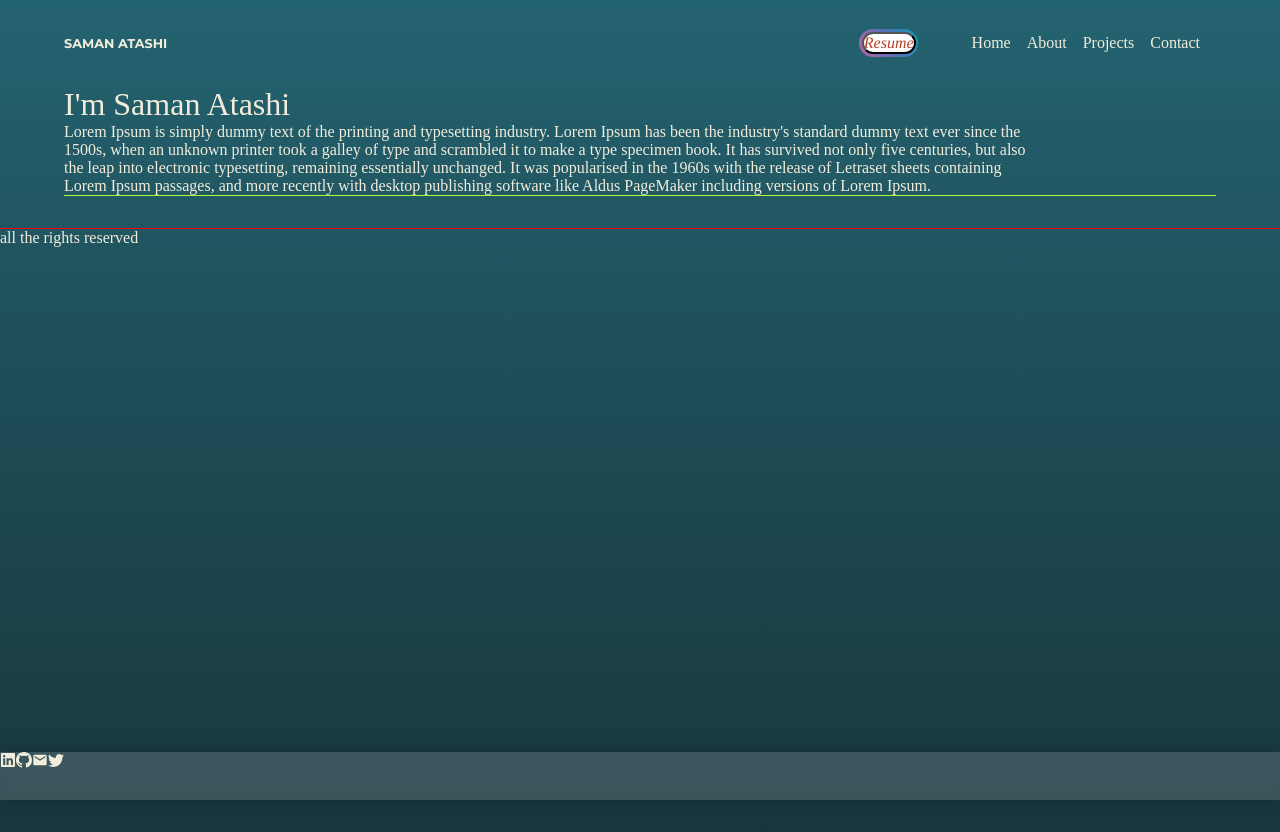
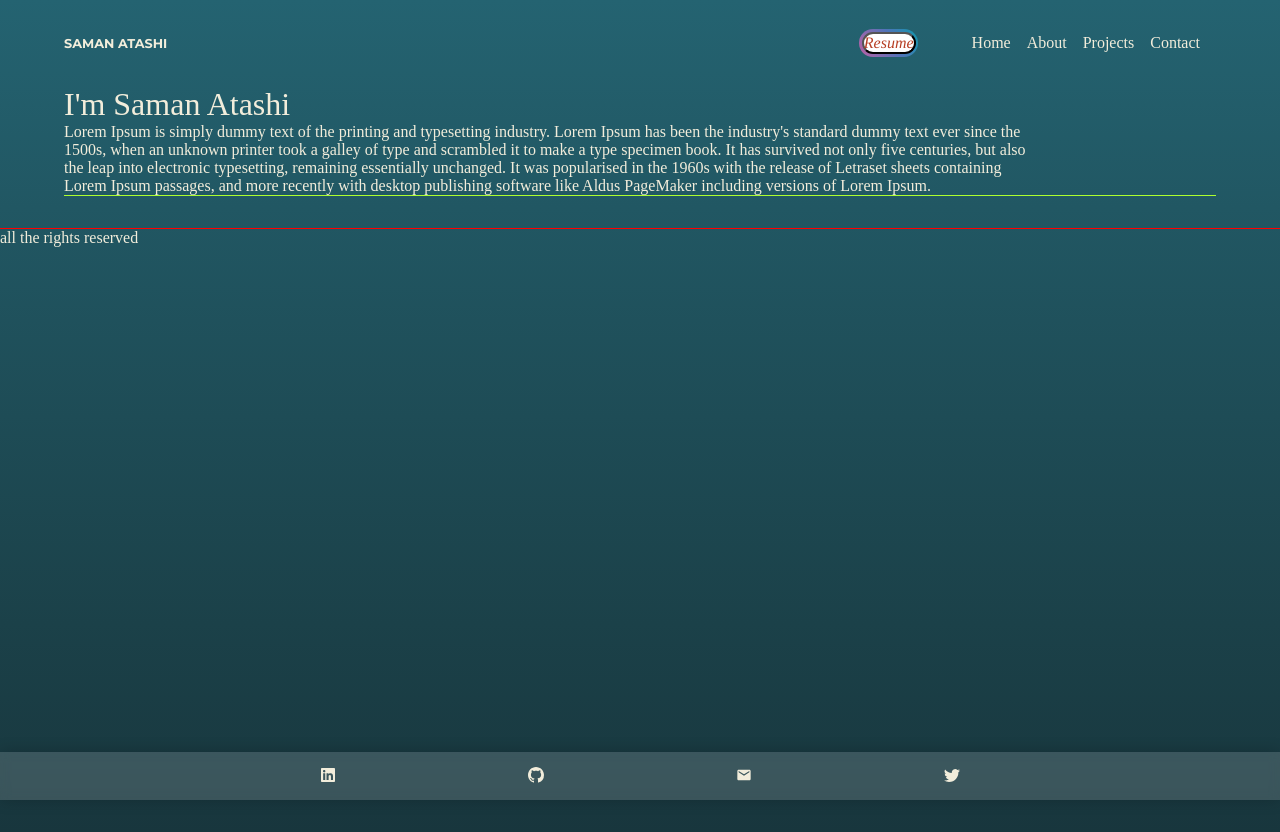
Before and after one commit to SamanAtashi/Portfolio-V.1, a React (Create React App) app: page / in a window 1280 px wide. Built offline with nearby package versions, Linux system fonts and the light colour scheme.

Commit message:
Add hover color and size

```diff
--- a/src/Components/Content/Links-social/Links.js
+++ b/src/Components/Content/Links-social/Links.js
@@ -4,10 +4,11 @@ import { BsGithub } from 'react-icons/bs';
 // import { AiOutlineMail } from 'react-icons/ai';
 import { MdEmail } from 'react-icons/md';
 import { BsTwitter } from 'react-icons/bs';
+import classes from './Links.module.css';
 
 const Links = () => {
 	return (
-		<div>
+		<div className={classes.icons}>
 			<FaLinkedin />
 			<BsGithub />
 			{/* <AiOutlineMail /> */}
--- a/src/Components/Content/Links-social/Links.module.css
+++ b/src/Components/Content/Links-social/Links.module.css
@@ -0,0 +1,19 @@
+.icons {
+	width: 100%;
+	height: 100%;
+	padding: 0 25%;
+	padding-bottom: 0.1rem;
+	display: flex;
+	justify-content: space-between;
+	align-items: center;
+}
+
+.icons > svg:hover {
+    cursor: pointer;
+	color: chocolate;
+}
+
+
+@media only screen and (min-width: 768px) {
+
+}
```
